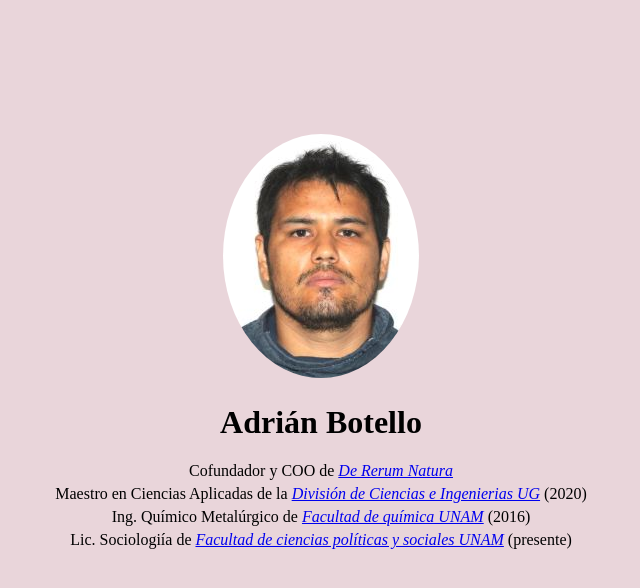
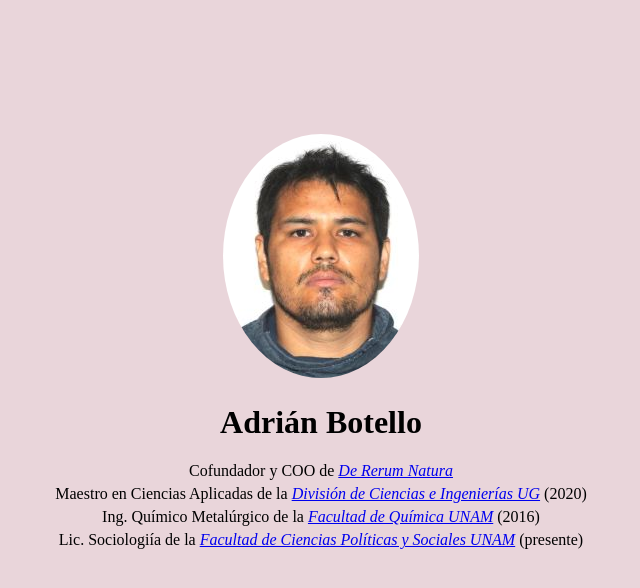
Before and after one commit to Adrian-Botello/adrian-botello, a plain HTML site: page index.html in a window 1280 px wide. Shown: the whole page, without its empty margins (319-959 px from the left). Drawn offline with Linux system fonts and the light colour scheme.

Commit message:
Update index.html

```diff
--- a/index.html
+++ b/index.html
@@ -22,9 +22,9 @@
           <center>
             <h1>Adrián Botello</h1>
             <p>Cofundador y COO de <em> <a href="https://dererumnatura.com.mx/"> De Rerum Natura</a></em> </p>
-            <p>Maestro en Ciencias Aplicadas de la <em> <a href="http://www.dci.ugto.mx/"> División de Ciencias e Ingenierias UG</a></em> (2020)</p>
-            <p>Ing. Químico Metalúrgico de <em> <a href="https://quimica.unam.mx/"> Facultad de química UNAM</a></em> (2016)</p>
-            <p>Lic. Sociologiía de <em> <a href="https://www.politicas.unam.mx/principal/index.php"> Facultad de ciencias políticas y sociales UNAM</a></em> (presente) </p>
+            <p>Maestro en Ciencias Aplicadas de la <em> <a href="http://www.dci.ugto.mx/"> División de Ciencias e Ingenierías UG</a></em> (2020)</p>
+            <p>Ing. Químico Metalúrgico de la<em> <a href="https://quimica.unam.mx/"> Facultad de Química UNAM</a></em> (2016)</p>
+            <p>Lic. Sociologiía de la <em> <a href="https://www.politicas.unam.mx/principal/index.php"> Facultad de Ciencias Políticas y Sociales UNAM</a></em> (presente) </p>
           </center>
 
     </tbody>
```
